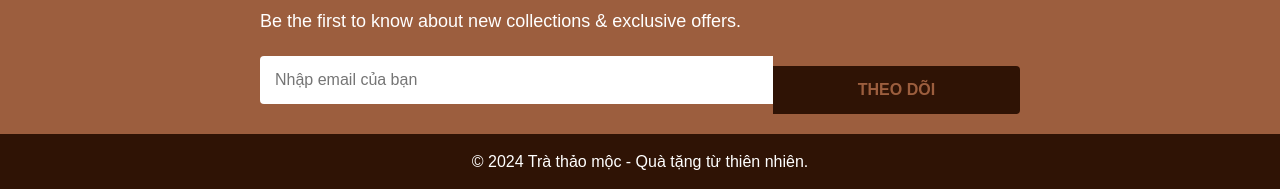
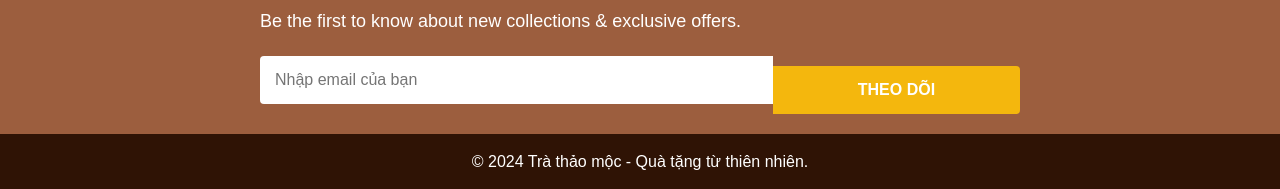
Before and after one commit to GScorp0611/Tra_thao_moc, a plain HTML site: page index.html in a window 1280 px wide. Shown: the part 1470-1659 px from the top of the page. Drawn offline with nearby package versions, Linux system fonts and the light colour scheme.

Commit message:
Update index.html

```diff
--- a/index.html
+++ b/index.html
@@ -145,7 +145,7 @@
                 <input type="email" placeholder="Nhập email của bạn"
                     style="border: none; padding: 15px; width: 1000px; max-width: 80%; border-radius: 4px 0 0 4px; outline: none; font-size: 16px;">
                 <button type="submit"
-                        style="background-color: #2f1305; color: #9C5E3E; border: none; padding: 15px 20px; font-weight: bold; font-size: 16px; border-radius: 0 4px 4px 0; cursor: pointer;">
+                        style="background-color: #f4b70d; color: #FFF; border: none; padding: 15px 20px; font-weight: bold; font-size: 16px; border-radius: 0 4px 4px 0; cursor: pointer;">
                     THEO DÕI
                 </button>
             </form>
```
